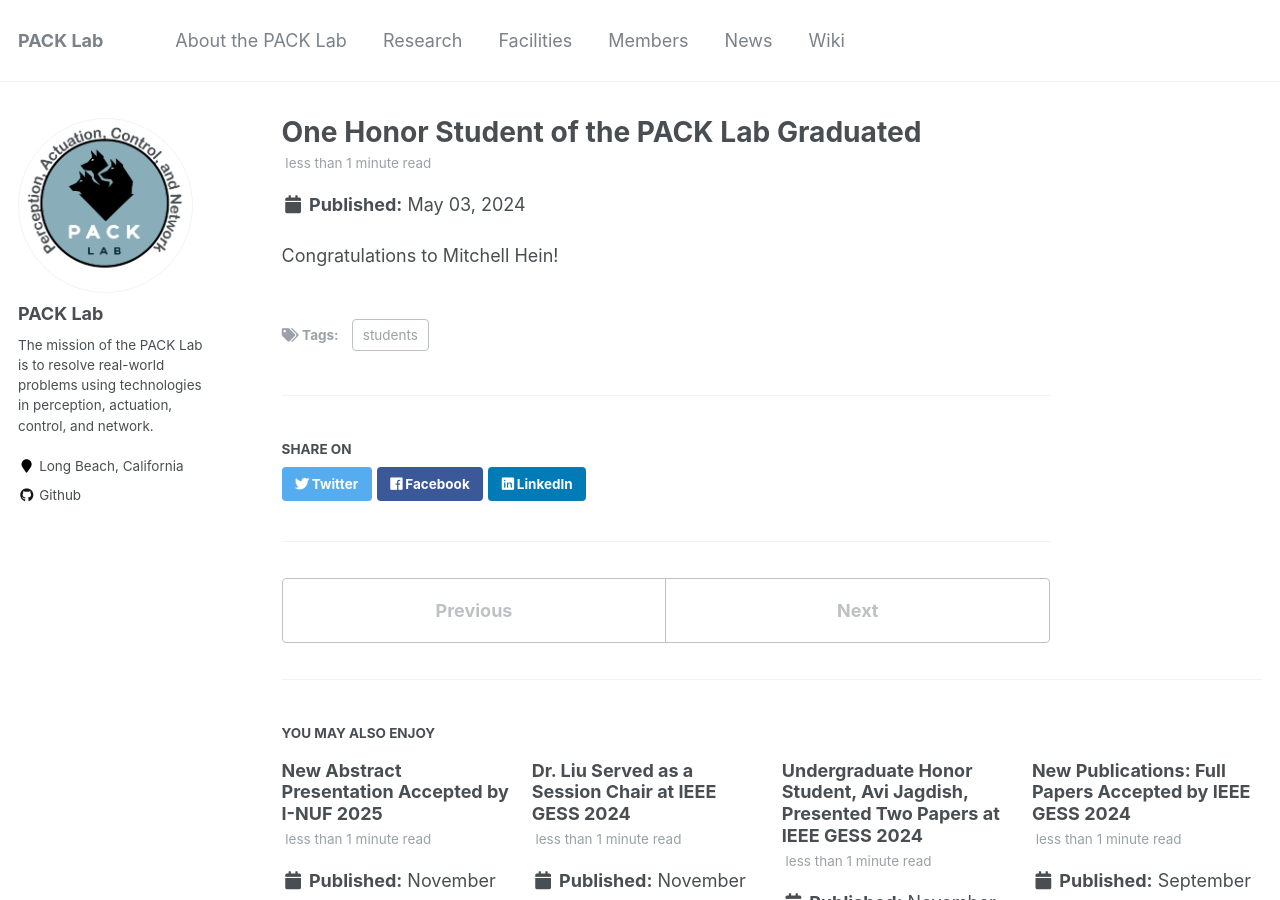
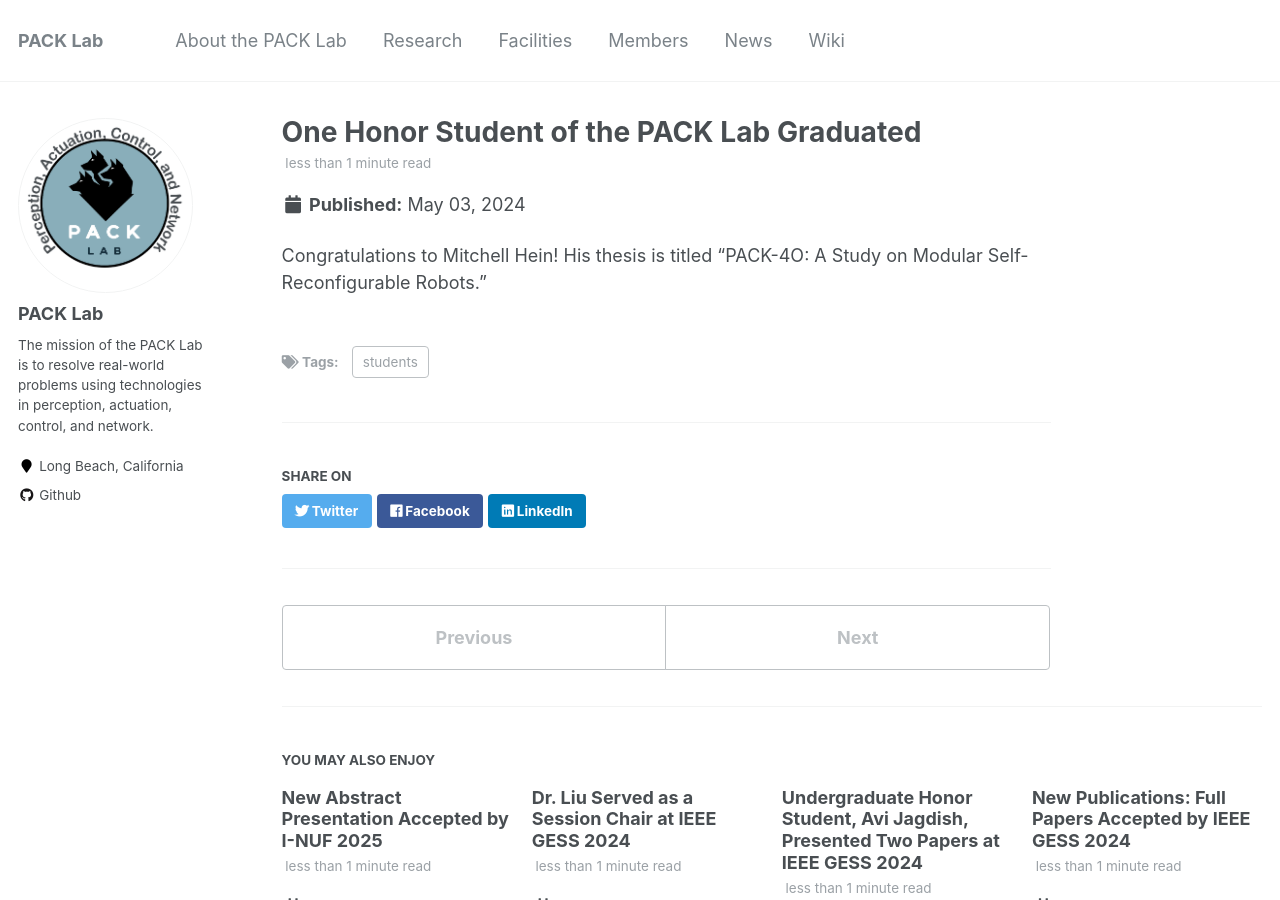
Before and after one commit to pack-lab/pack-lab.github.io, a Jekyll site: the page built from _posts/2024-05-03-news-post-1.md, in a window 1280 px wide and 900 px high. Built offline with Jekyll 4.4.1, drawn with Linux system fonts in a browser that asks for light colours.

Commit message:
Update 2024-05-03-news-post-1.md

```diff
--- a/_posts/2024-05-03-news-post-1.md
+++ b/_posts/2024-05-03-news-post-1.md
@@ -6,4 +6,4 @@ tags:
   - students
 ---
 
-Congratulations to Mitchell Hein!
+Congratulations to Mitchell Hein! His thesis is titled "PACK-4O: A Study on Modular Self-Reconfigurable Robots."
```
